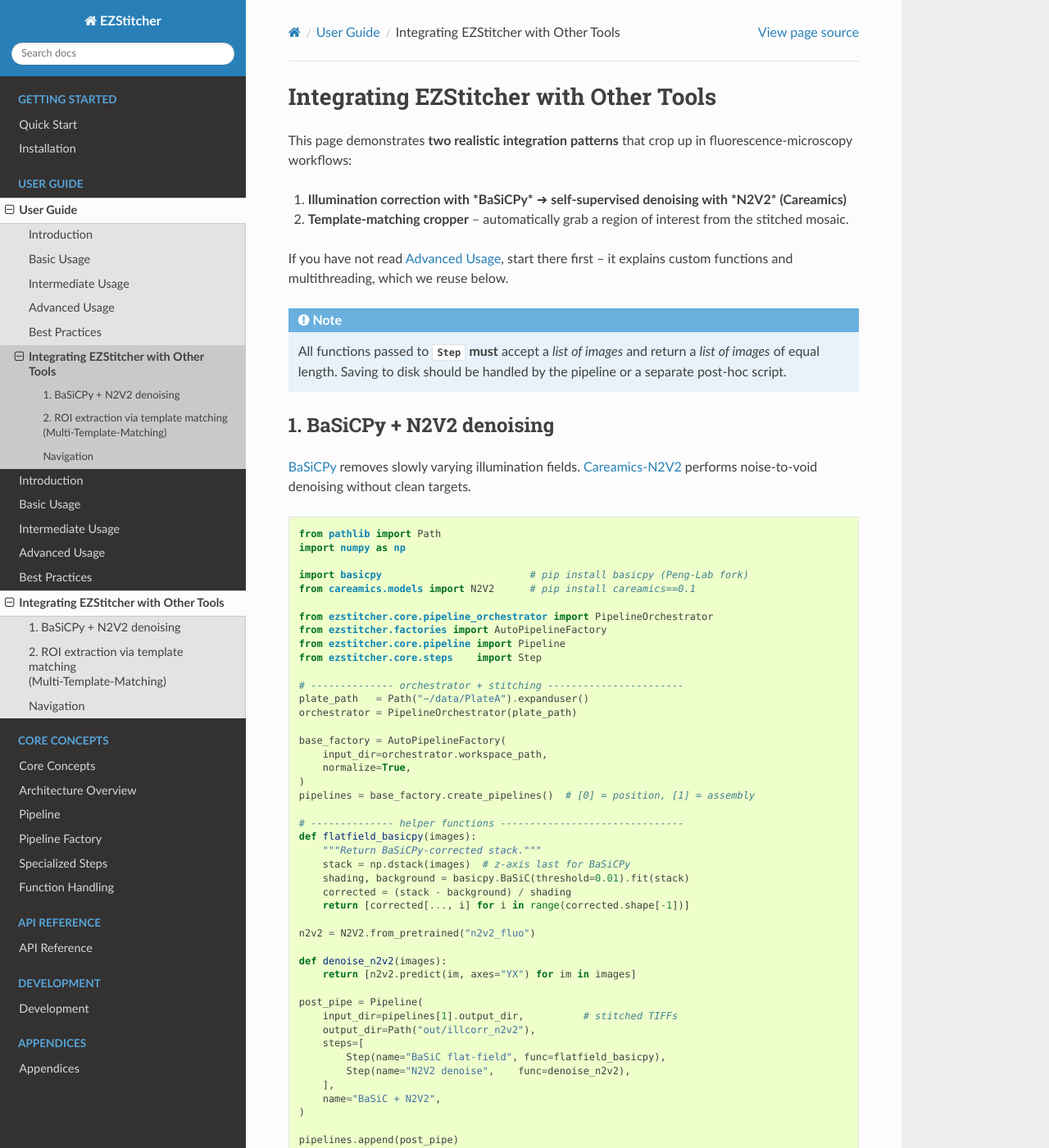
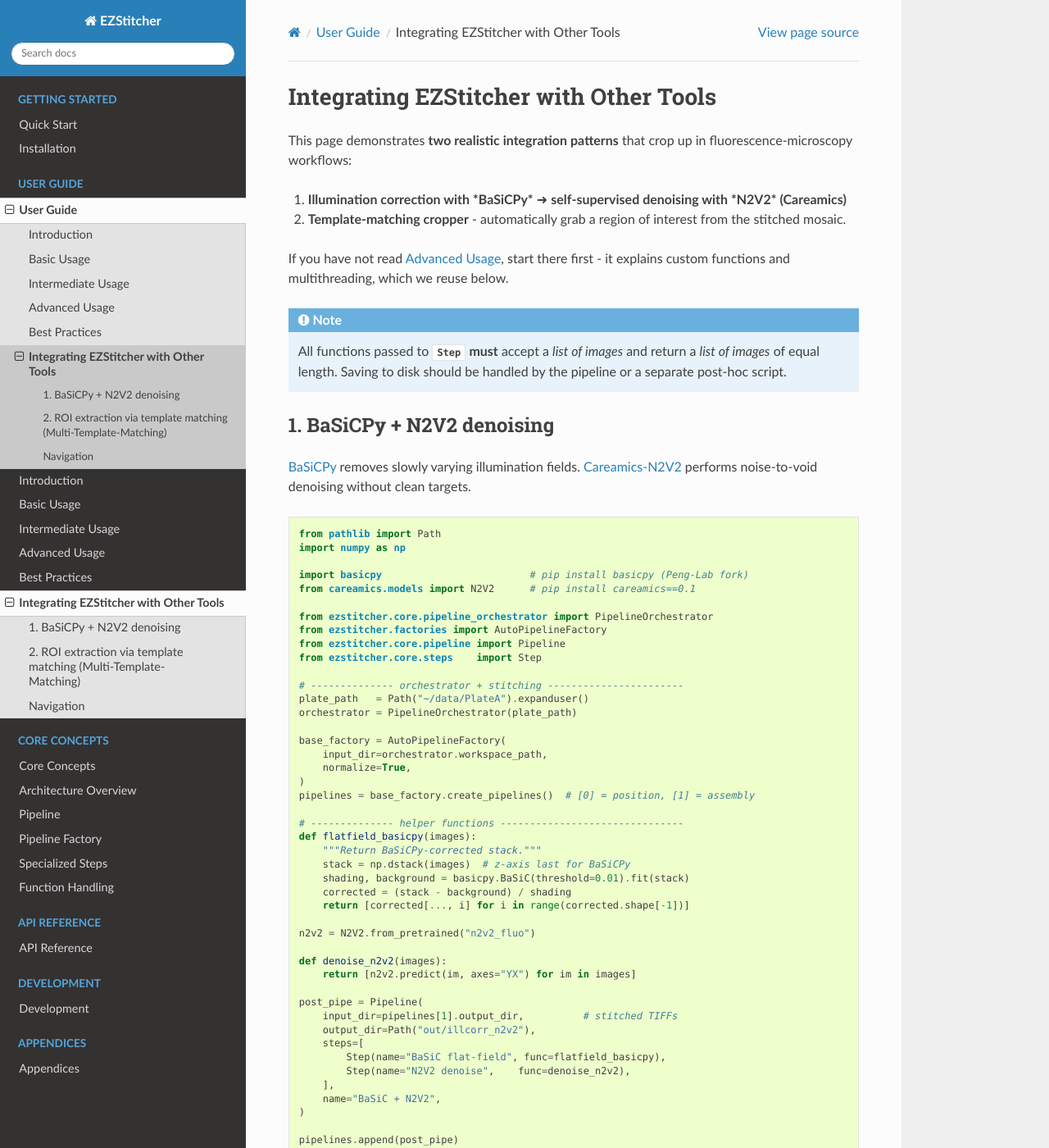
Before and after one commit to trissim/ezstitcher, a Sphinx documentation site: the page built from docs/source/user_guide/integration.rst, in a window 1280 px wide and 1400 px high. Shown: the whole window at 82% size. Built offline with Sphinx 7.4.7 and the Read the Docs theme 3.1.0, drawn with Linux system fonts in a browser that asks for light colours; pages that are not in the unit, such as notebooks, are missing from menus; some of the changed text lies outside the part shown.

Commit message:
fix hyphen typos in docs

```diff
--- a/docs/source/user_guide/integration.rst
+++ b/docs/source/user_guide/integration.rst
@@ -2,29 +2,29 @@
 Integrating EZStitcher with Other Tools
 =========================
 
-This page demonstrates **two realistic integration patterns** that crop up in fluorescence‑microscopy workflows:
+This page demonstrates **two realistic integration patterns** that crop up in fluorescence-microscopy workflows:
 
-1. **Illumination correction with *BaSiCPy*** ➜ **self‑supervised denoising with *N2V2* (Careamics)**
-2. **Template‑matching cropper** – automatically grab a region of interest from the stitched mosaic.
+1. **Illumination correction with *BaSiCPy*** ➜ **self-supervised denoising with *N2V2* (Careamics)**
+2. **Template-matching cropper** - automatically grab a region of interest from the stitched mosaic.
 
-If you have not read :doc:`advanced_usage`, start there first – it explains custom functions and multithreading, which we reuse below.
+If you have not read :doc:`advanced_usage`, start there first - it explains custom functions and multithreading, which we reuse below.
 
 .. note::
-   All functions passed to :class:`~ezstitcher.core.steps.Step` **must** accept a *list of images* and return a *list of images* of equal length.  Saving to disk should be handled by the pipeline or a separate post‑hoc script.
+   All functions passed to :class:`~ezstitcher.core.steps.Step` **must** accept a *list of images* and return a *list of images* of equal length.  Saving to disk should be handled by the pipeline or a separate post-hoc script.
 
 --------------------------------------------------------------------
-1. BaSiCPy + N2V2 denoising
+1. BaSiCPy + N2V2 denoising
 --------------------------------------------------------------------
 
 `BaSiCPy <https://github.com/peng-lab/BaSiCPy>`_ removes slowly varying illumination fields.
-`Careamics‑N2V2 <https://careamics.github.io>`_ performs noise‑to‑void denoising without clean targets.
+`Careamics-N2V2 <https://careamics.github.io>`_ performs noise-to-void denoising without clean targets.
 
 .. code-block:: python
 
    from pathlib import Path
    import numpy as np
 
-   import basicpy                         # pip install basicpy (Peng‑Lab fork)
+   import basicpy                         # pip install basicpy (Peng-Lab fork)
    from careamics.models import N2V2      # pip install careamics==0.1
 
    from ezstitcher.core.pipeline_orchestrator import PipelineOrchestrator
@@ -44,8 +44,8 @@ If you have not read :doc:`advanced_usage`, start there first – it explains cu
 
    # -------------- helper functions -------------------------------
    def flatfield_basicpy(images):
-       """Return BaSiCPy‑corrected stack."""
-       stack = np.dstack(images)  # z‑axis last for BaSiCPy
+       """Return BaSiCPy-corrected stack."""
+       stack = np.dstack(images)  # z-axis last for BaSiCPy
        shading, background = basicpy.BaSiC(threshold=0.01).fit(stack)
        corrected = (stack - background) / shading
        return [corrected[..., i] for i in range(corrected.shape[-1])]
@@ -59,7 +59,7 @@ If you have not read :doc:`advanced_usage`, start there first – it explains cu
        input_dir=pipelines[1].output_dir,          # stitched TIFFs
        output_dir=Path("out/illcorr_n2v2"),
        steps=[
-           Step(name="BaSiC flat‑field", func=flatfield_basicpy),
+           Step(name="BaSiC flat-field", func=flatfield_basicpy),
            Step(name="N2V2 denoise",    func=denoise_n2v2),
        ],
        name="BaSiC + N2V2",
@@ -69,11 +69,11 @@ If you have not read :doc:`advanced_usage`, start there first – it explains cu
    orchestrator.run(pipelines=pipelines)
 
 --------------------------------------------------------------------
-2. ROI extraction via template matching (Multi‑Template‑Matching)
+2. ROI extraction via template matching (Multi-Template-Matching)
 --------------------------------------------------------------------
 
 For a lighter dependency we use the
-`Multi‑Template‑Matching <https://github.com/multi-template-matching/MultiTemplateMatching-Python>`_ wrapper around OpenCV.
+`Multi-Template-Matching <https://github.com/multi-template-matching/MultiTemplateMatching-Python>`_ wrapper around OpenCV.
 It can handle multiple templates and returns bounding boxes directly.
 
 Install once with ::
@@ -95,7 +95,7 @@ Install once with ::
                                        scoreThreshold=0.6)
 
    def crop_by_template(images, pad=20):
-       """Crop around first high‑score template match for each image."""
+       """Crop around first high-score template match for each image."""
        outs = []
        for im in images:
            bboxes, _ = matcher.matchTemplates(templates, im, N_object=1)
```
